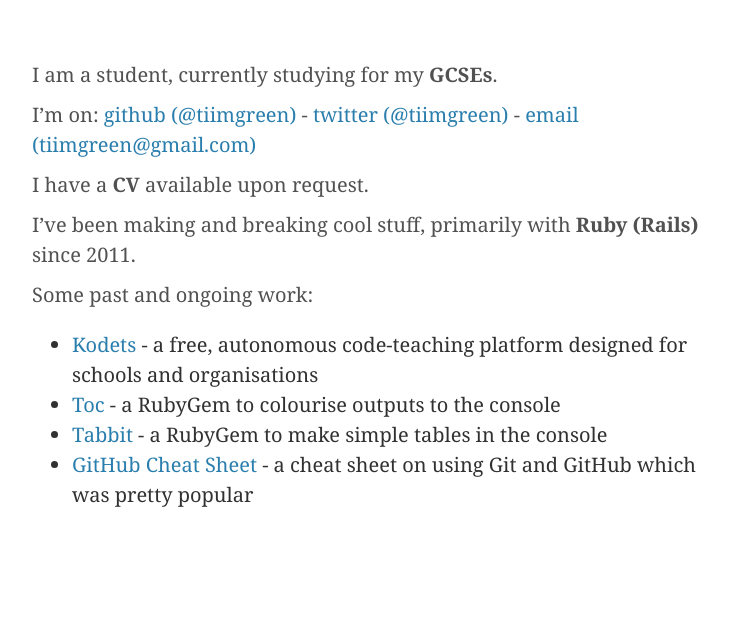
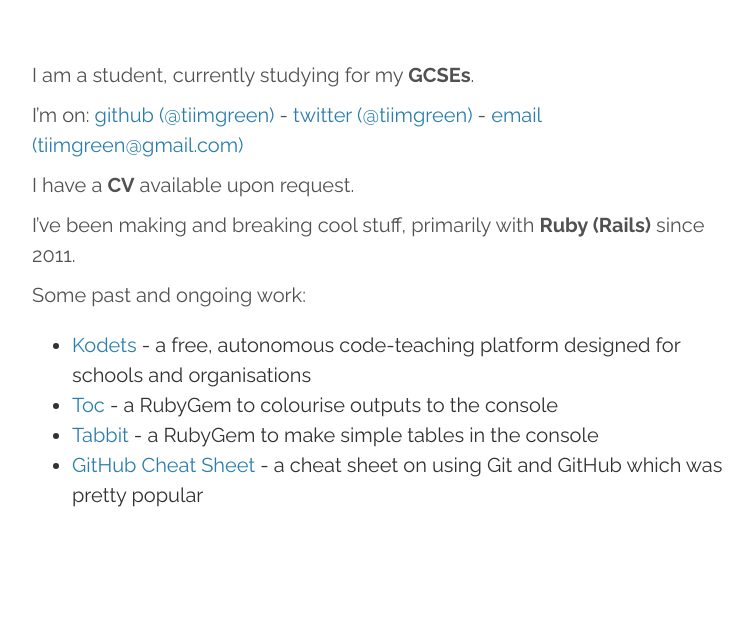
Before and after one commit to tiimgreen/tiimgreen.github.io, a Jekyll site: the page built from about.md, in a window 1280 px wide. Shown: the part 350-980 px from the top of the page, without its empty margins (258-1011 px from the left). Built offline with Jekyll 4.4.1, drawn with Linux system fonts in a browser that asks for light colours; some web fonts are replaced; Markdown is read by kramdown in place of the engine named in the settings; grey boxes are pictures that could not be loaded.

Commit message:
Change font

```diff
--- a/_includes/head.html
+++ b/_includes/head.html
@@ -20,7 +20,7 @@
 	<link rel="stylesheet" type="text/css" media="only screen and (max-width: 899px)" href="/assets/css/mobile.css" />
 	<link href="/assets/css/genericons.css" type="text/css" rel="stylesheet" />
 	<link href="/assets/css/syntax.css" type="text/css" rel="stylesheet" />
-	<link rel="stylesheet" href="//fonts.googleapis.com/css?family=Fenix:400,400italic">
+	<link href='http://fonts.googleapis.com/css?family=Raleway:400,300,700' rel='stylesheet' type='text/css'>
 	<link rel="apple-touch-icon" href="{{ site.url }}{{ site.icon }}">
 	<link rel="shortcut icon" href="{{ site.url }}/assets/images/favicon.ico">
 	<link rel="alternate" type="application/rss+xml" title="RSS" href="{{ site.url }}/atom.xml">
--- a/assets/css/default.css
+++ b/assets/css/default.css
@@ -169,7 +169,7 @@
 }
 
 #article, #comments {
-	font-family: Fenix, Georgia, "Times New Roman", serif;
+	font-family: Raleway, Georgia, "Times New Roman", serif;
 	font-weight: 400;
 	letter-spacing: 0px;
 	font-size: 20px;
--- a/assets/css/genericons.css
+++ b/assets/css/genericons.css
@@ -1,17 +1,10 @@
-/**
-
-	Genericons Helper CSS
-
-*/
-
-
-/**
- * The font was graciously generated by Font Squirrel (http://www.fontsquirrel.com). We love those guys.
+/*
+ * Genericons Helper CSS
  */
 
 @font-face {
     font-family: 'Genericons';
-    src: url('font/genericons-regular-webfont.eot');
+    src: url(http://fonts.googleapis.com/css?family=Droid+Serif:400,700,400italic,700italic);
 }
 
 @font-face {
```
